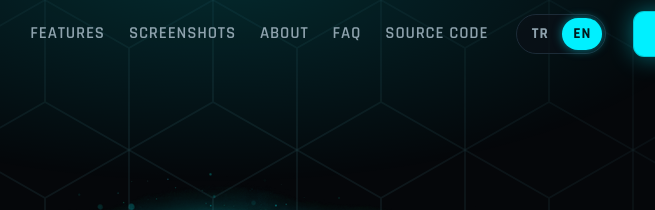
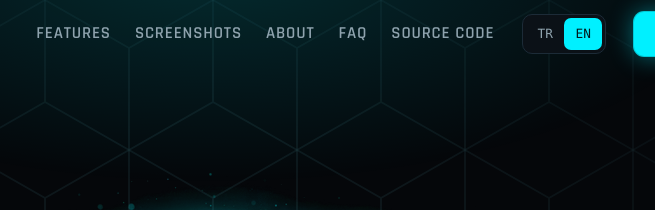
Before and after one commit to mehburmc/mehburmc.github.io, a plain HTML site: page index.html in a window 1280 px wide. Shown: the top 210 px of the page, 427-1082 px from the left. Drawn offline with Linux system fonts and the light colour scheme.

Commit message:
style: restyle language switch to match m07-site
- Rounded-rectangle container instead of a pill
- Monospace system font, smaller size
- Flat cyan fill for the active language, no glow

Co-Authored-By: Claude Opus 5.5 <noreply@anthropic.com>

```diff
--- a/assets/css/style.css
+++ b/assets/css/style.css
@@ -566,32 +566,30 @@ code {
   transform: scaleX(1);
 }
 
-/* Dil düğmesi (TR / EN): seçili dil cyan zeminle gösterilir */
+/* Dil düğmesi (TR / EN): köşeli kutu, eş genişlikli yazı, seçili dil düz cyan zemin.
+   (m07-site'taki düğmeyle aynı yapı; yazı tipi bilgisayarda hazır olanlardan seçilir) */
 .lang-switch {
   display: inline-flex;
   padding: 3px;
-  gap: 2px;
   border: 1px solid var(--border);
-  border-radius: 999px;
-  background: rgb(11 17 23 / 0.7);
+  border-radius: 10px;
+  background: var(--surface-1);
 }
 .lang-switch button {
-  min-width: 40px;
+  min-width: 38px;
   min-height: 32px;
-  padding: 0 0.6rem;
-  font-family: var(--font-display);
-  font-weight: 700;
-  font-size: 0.95rem;
-  letter-spacing: 0.06em;
+  padding: 0 8px;
+  font-family: ui-monospace, "Cascadia Mono", Consolas, "SF Mono", Menlo, monospace;
+  font-size: 0.8rem;
+  font-weight: 500;
   color: var(--text-muted);
   background: transparent;
   border: 0;
-  border-radius: 999px;
+  border-radius: 7px;
   cursor: pointer;
   transition:
     color 0.2s ease,
-    background-color 0.2s ease,
-    box-shadow 0.2s ease;
+    background-color 0.2s ease;
 }
 .lang-switch button:hover {
   color: var(--text);
@@ -599,7 +597,6 @@ code {
 .lang-switch button[aria-pressed="true"] {
   color: var(--on-accent);
   background: var(--accent);
-  box-shadow: 0 0 10px rgb(var(--accent-rgb) / 0.5);
 }
 
 /* Hamburger butonu: yalnızca dar ekranlarda görünür */
```
